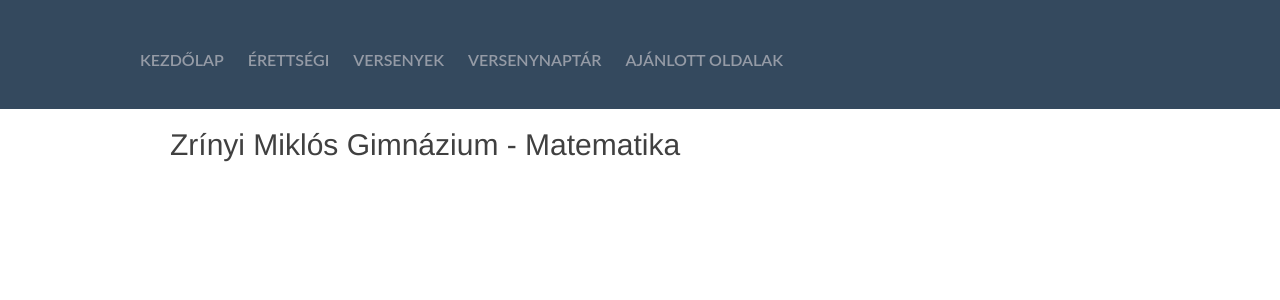
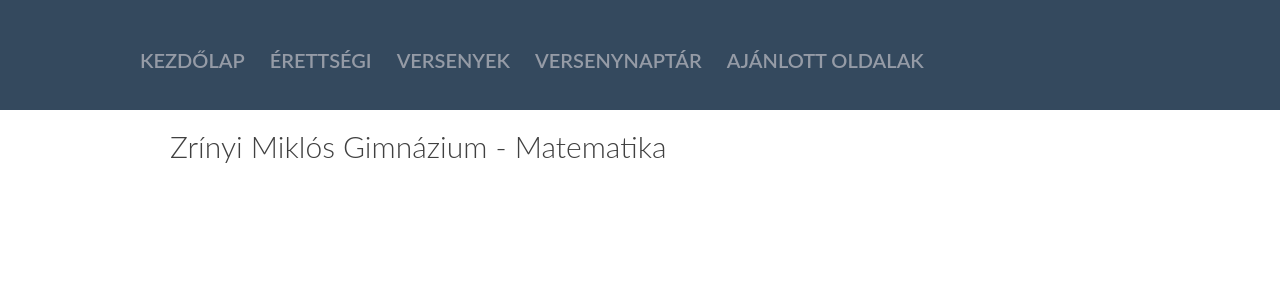
Before and after one commit to zmg-matematika/zmg-matematika.github.io, a Jekyll site: the page built from index.md, in a window 1280 px wide. Shown: the top 300 px of the page. Built offline with Jekyll 4.4.1, drawn with Linux system fonts in a browser that asks for light colours.

Commit message:
new theme

```diff
--- a/_sass/_base.scss
+++ b/_sass/_base.scss
@@ -210,17 +210,17 @@ blockquote {
     padding: 0;
 }
 body {
-    font-family: "Helvetica Neue", Helvetica, "Hiragino Sans GB", Arial, sans-serif;
+    font-family: "Lato", Helvetica, "Hiragino Sans GB", Arial, sans-serif;
     font-size: $base-font-size;
     line-height: 18px;
-    color: #737373;
+    color: #707070;
     background-color: white;
 }
 
 table {
   margin-bottom: 1rem;
   width: 100%;
-  font-size: 75%;
+  font-size: 80%;
   border: 2px solid #e5e5e5;
   border-collapse: collapse;
 }
--- a/_sass/_layout.scss
+++ b/_sass/_layout.scss
@@ -18,7 +18,7 @@ html,body {
 .nav {
 	color: #707070;
 	text-transform: uppercase;
-    font-size: 16px;
+    font-size: 20px;
     font-weight: 600;
     font-family: "Lato",sans-serif;
     display:inline;
@@ -62,7 +62,7 @@ li {
 }
 
 .title li a:link {
-    color: #FFF;
+    color: #707070;
 }
 
 .title li a:visited {
--- a/css/main.scss
+++ b/css/main.scss
@@ -14,14 +14,14 @@ $base-line-height: 1.5;
 
 $spacing-unit:     30px;
 
-$text-color:       #3a3a3a;
+$text-color:       #707070;
 $background-color: #fdfdfd;
-$brand-color:      #3a3a3a;
+$brand-color:      #707070;
 
 $grey-color:       #828282;
 $grey-color-light: lighten($grey-color, 40%);
 $grey-color-dark:  darken($grey-color, 25%);
-$blue-color:	   #3a3a3a;
+$blue-color:	   #707070;
 
 // Width of the content area
 $content-width:    1000px;
```
